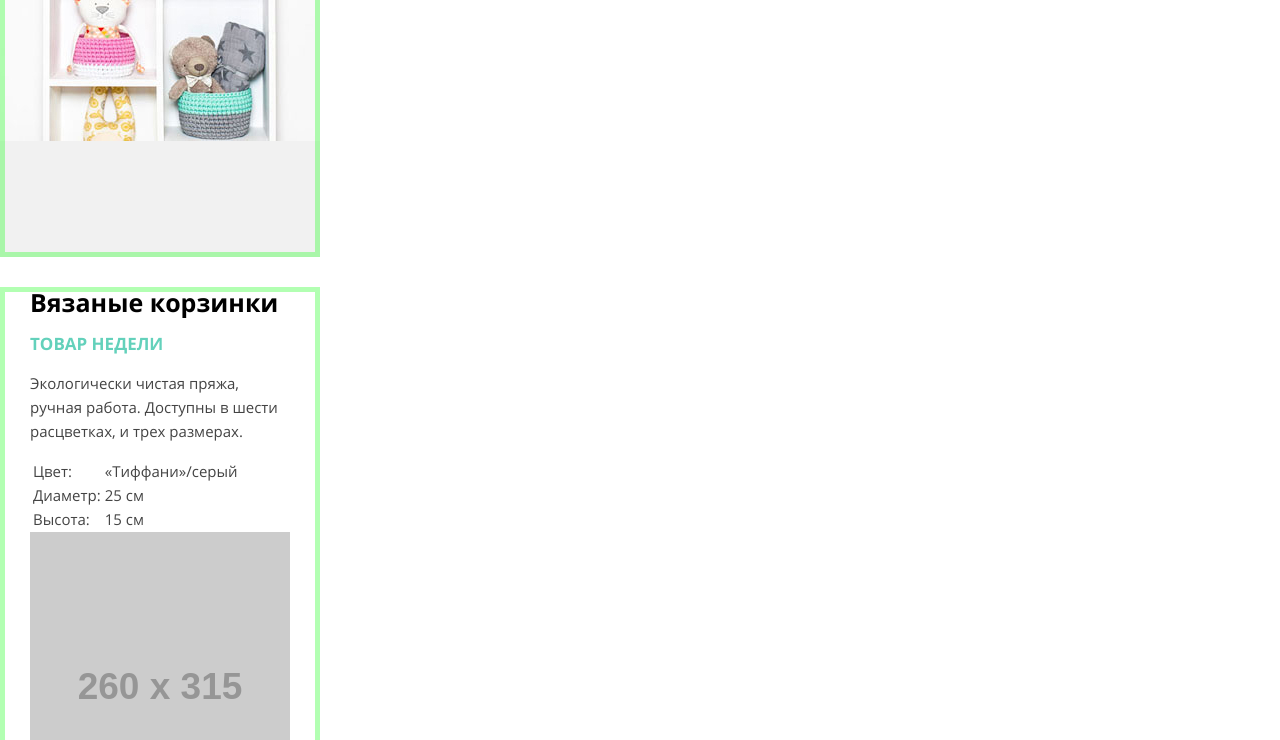
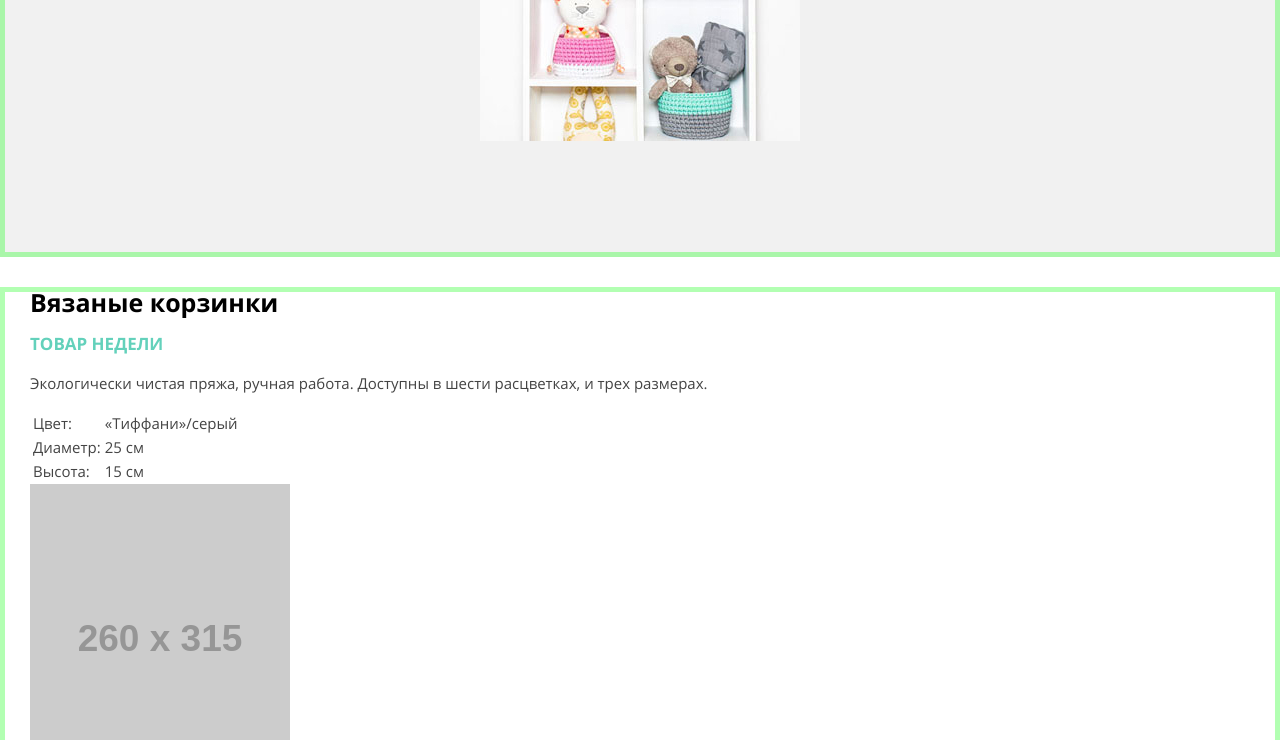
Before and after one commit to Ilyalinich/1500115-mishka-21, a website: page source/index.html in a window 1280 px wide. Shown: the part 509-1249 px from the top of the page. Drawn offline with nearby package versions, Linux system fonts and the light colour scheme; files that its build step writes are made by us from their sources; placeholder pictures from the web are drawn by us; files whose address does not match are found by name.

Commit message:
Стилизация страницы каталога после слияния с мастер

```diff
--- a/source/sass/blocks/page.scss
+++ b/source/sass/blocks/page.scss
@@ -8,7 +8,7 @@
 }
 
 .page__body {
-  width: 320px;
+  min-width: 320px;
   min-height: 100%;
   margin: 0;
   background-color: $color-basic-white;
```
